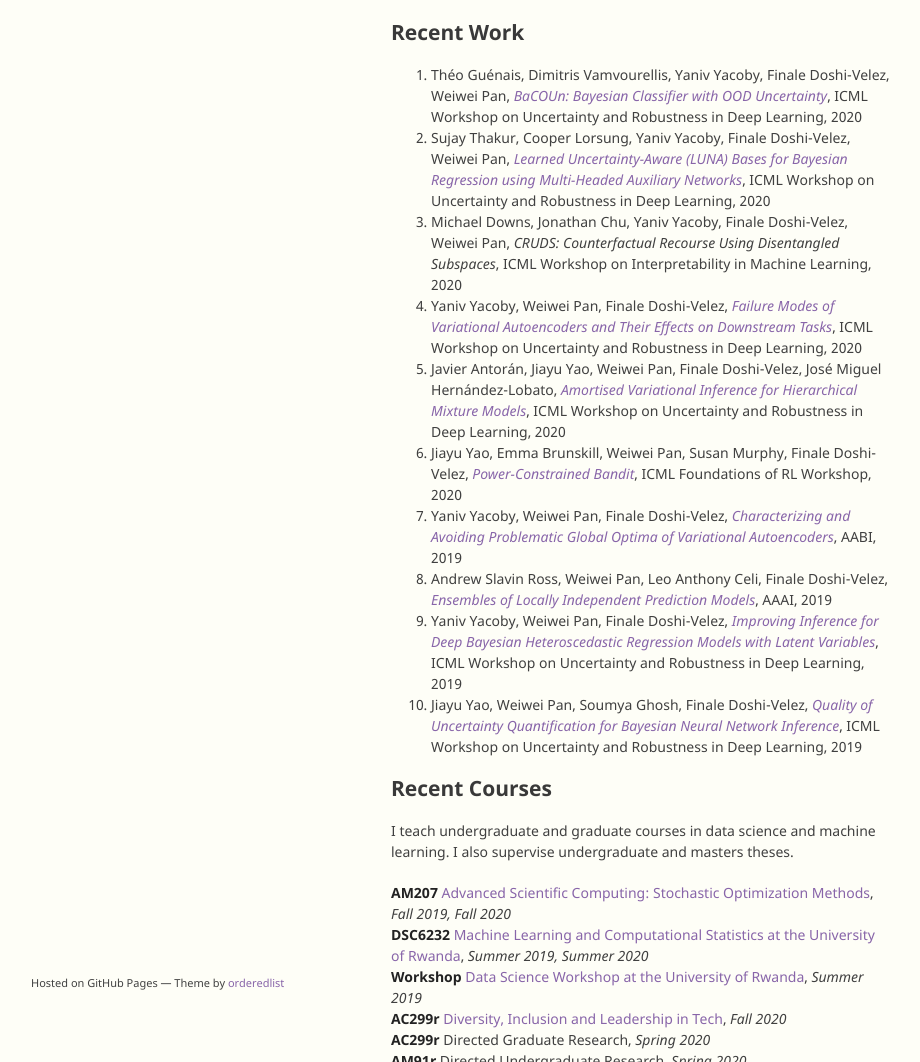
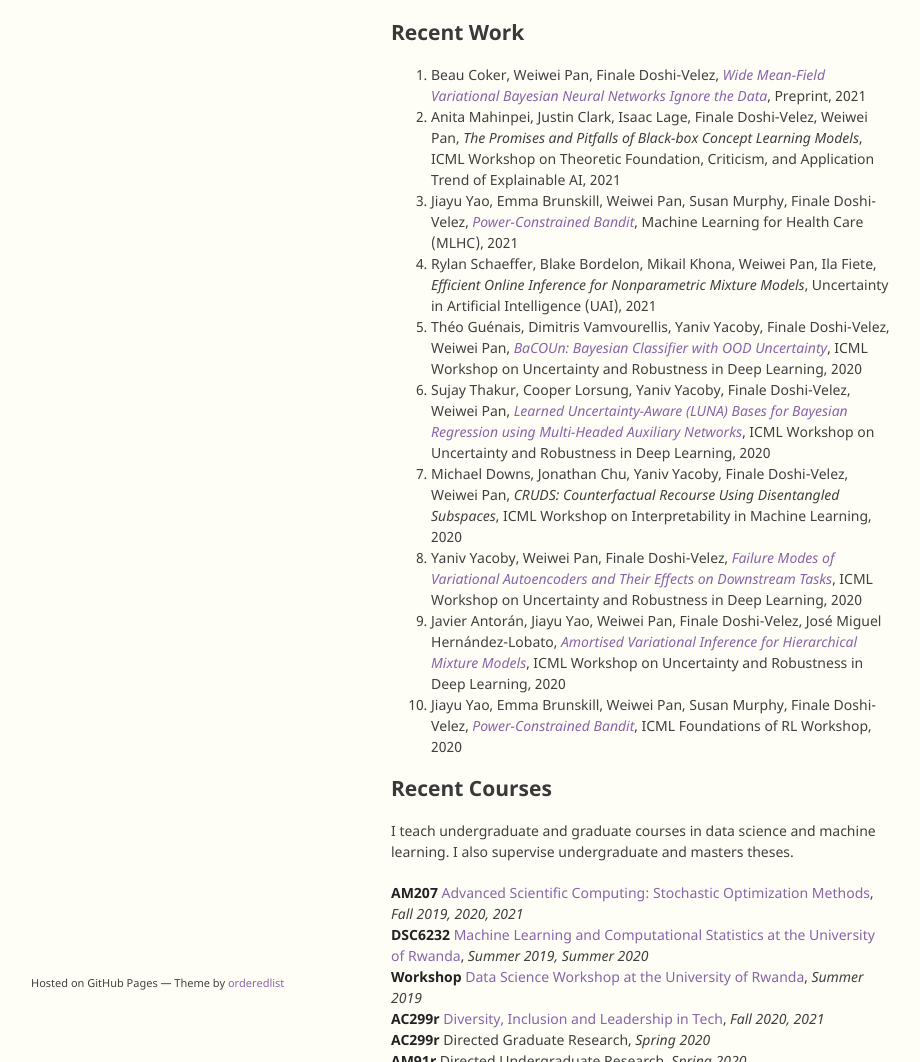
Before and after one commit to onefishy/old_webpage, a Jekyll site: the page built from index.md, in a window 1280 px wide and 1400 px high. Shown: the part 338-1400 px from the top of the window, without its empty margins (179-1099 px from the left). Built offline with Jekyll 4.4.1, drawn with Linux system fonts in a browser that asks for light colours; our own code applies the rules of GitHub Pages for plain Markdown files.

Commit message:
Update index.md

```diff
--- a/index.md
+++ b/index.md
@@ -6,25 +6,25 @@ In a former life, I did research in pure math (specifically algebraic topology)
 
 
 ## Recent Work
-1. Théo Guénais, Dimitris Vamvourellis, Yaniv Yacoby, Finale Doshi-Velez, Weiwei Pan, [*BaCOUn: Bayesian Classifier with OOD Uncertainty*](http://www.gatsby.ucl.ac.uk/~balaji/udl2020/accepted-papers/UDL2020-paper-085.pdf), ICML Workshop on Uncertainty and Robustness in Deep Learning, 2020
-2. Sujay Thakur, Cooper Lorsung, Yaniv Yacoby, Finale Doshi-Velez, Weiwei Pan, [*Learned Uncertainty-Aware (LUNA) Bases for Bayesian Regression using Multi-Headed Auxiliary Networks*](https://arxiv.org/abs/2006.11695), ICML Workshop on Uncertainty and Robustness in Deep Learning, 2020
-3. Michael Downs, Jonathan Chu, Yaniv Yacoby, Finale Doshi-Velez, Weiwei Pan, *CRUDS: Counterfactual Recourse Using Disentangled Subspaces*, ICML Workshop on Interpretability in Machine Learning, 2020
-4. Yaniv Yacoby, Weiwei Pan, Finale Doshi-Velez, [*Failure Modes of Variational Autoencoders and Their Effects on Downstream Tasks*](http://www.gatsby.ucl.ac.uk/~balaji/udl2020/accepted-papers/UDL2020-paper-056.pdf), ICML Workshop on Uncertainty and Robustness in Deep Learning, 2020
-6. Javier Antorán, Jiayu Yao, Weiwei Pan, Finale Doshi-Velez, José Miguel Hernández-Lobato, [*Amortised Variational Inference for Hierarchical Mixture Models*](http://www.gatsby.ucl.ac.uk/~balaji/udl2020/accepted-papers/UDL2020-paper-139.pdf), ICML Workshop on Uncertainty and Robustness in Deep Learning, 2020
-7. Jiayu Yao, Emma Brunskill, Weiwei Pan, Susan Murphy, Finale Doshi-Velez, [*Power-Constrained Bandit*](https://arxiv.org/pdf/2004.06230.pdf), ICML Foundations of RL Workshop, 2020
-9. Yaniv Yacoby, Weiwei Pan, Finale Doshi-Velez, [*Characterizing and Avoiding Problematic Global Optima of Variational Autoencoders*](http://proceedings.mlr.press/v118/yacoby20a/yacoby20a.pdf), AABI, 2019
-10. Andrew Slavin Ross, Weiwei Pan, Leo Anthony Celi, Finale Doshi-Velez, [*Ensembles of Locally Independent Prediction Models*](), AAAI, 2019
-11. Yaniv Yacoby, Weiwei Pan, Finale Doshi-Velez, [*Improving Inference for Deep Bayesian Heteroscedastic Regression Models with Latent Variables*](https://arxiv.org/pdf/1911.00569.pdf), ICML Workshop on Uncertainty and Robustness in Deep Learning, 2019
-12. Jiayu Yao, Weiwei Pan, Soumya Ghosh, Finale Doshi-Velez, [*Quality of Uncertainty Quantification for Bayesian Neural Network Inference*](https://arxiv.org/pdf/1906.09686.pdf), ICML Workshop on Uncertainty and Robustness in Deep Learning, 2019
+1. Beau Coker, Weiwei Pan, Finale Doshi-Velez, [*Wide Mean-Field Variational Bayesian Neural Networks Ignore the Data*](https://arxiv.org/pdf/2106.07052.pdf), Preprint, 2021
+2. Anita Mahinpei, Justin Clark, Isaac Lage, Finale Doshi-Velez, Weiwei Pan, *The Promises and Pitfalls of Black-box Concept Learning Models*, ICML Workshop on Theoretic Foundation, Criticism, and Application Trend of Explainable AI, 2021
+3. Jiayu Yao, Emma Brunskill, Weiwei Pan, Susan Murphy, Finale Doshi-Velez, [*Power-Constrained Bandit*](https://arxiv.org/pdf/2004.06230.pdf), Machine Learning for Health Care (MLHC), 2021
+4. Rylan Schaeffer, Blake Bordelon, Mikail Khona, Weiwei Pan, Ila Fiete, *Efficient Online Inference for Nonparametric Mixture Models*, Uncertainty in Artificial Intelligence (UAI), 2021
+5. Théo Guénais, Dimitris Vamvourellis, Yaniv Yacoby, Finale Doshi-Velez, Weiwei Pan, [*BaCOUn: Bayesian Classifier with OOD Uncertainty*](http://www.gatsby.ucl.ac.uk/~balaji/udl2020/accepted-papers/UDL2020-paper-085.pdf), ICML Workshop on Uncertainty and Robustness in Deep Learning, 2020
+6. Sujay Thakur, Cooper Lorsung, Yaniv Yacoby, Finale Doshi-Velez, Weiwei Pan, [*Learned Uncertainty-Aware (LUNA) Bases for Bayesian Regression using Multi-Headed Auxiliary Networks*](https://arxiv.org/abs/2006.11695), ICML Workshop on Uncertainty and Robustness in Deep Learning, 2020
+7. Michael Downs, Jonathan Chu, Yaniv Yacoby, Finale Doshi-Velez, Weiwei Pan, *CRUDS: Counterfactual Recourse Using Disentangled Subspaces*, ICML Workshop on Interpretability in Machine Learning, 2020
+8. Yaniv Yacoby, Weiwei Pan, Finale Doshi-Velez, [*Failure Modes of Variational Autoencoders and Their Effects on Downstream Tasks*](http://www.gatsby.ucl.ac.uk/~balaji/udl2020/accepted-papers/UDL2020-paper-056.pdf), ICML Workshop on Uncertainty and Robustness in Deep Learning, 2020
+9. Javier Antorán, Jiayu Yao, Weiwei Pan, Finale Doshi-Velez, José Miguel Hernández-Lobato, [*Amortised Variational Inference for Hierarchical Mixture Models*](http://www.gatsby.ucl.ac.uk/~balaji/udl2020/accepted-papers/UDL2020-paper-139.pdf), ICML Workshop on Uncertainty and Robustness in Deep Learning, 2020
+10. Jiayu Yao, Emma Brunskill, Weiwei Pan, Susan Murphy, Finale Doshi-Velez, [*Power-Constrained Bandit*](https://arxiv.org/pdf/2004.06230.pdf), ICML Foundations of RL Workshop, 2020
 
 
 ## Recent Courses
 I teach undergraduate and graduate courses in data science and machine learning. I also supervise undergraduate and masters theses.
 
-**AM207** [Advanced Scientific Computing: Stochastic Optimization Methods](https://onefishy.github.io/am207/), *Fall 2019, Fall 2020*<br>
+**AM207** [Advanced Scientific Computing: Stochastic Optimization Methods](https://onefishy.github.io/am207/), *Fall 2019, 2020, 2021*<br>
 **DSC6232** [Machine Learning and Computational Statistics at the University of Rwanda](https://onefishy.github.io/Rwanda-Data-Science/), *Summer 2019, Summer 2020*<br>
 **Workshop** [Data Science Workshop at the University of Rwanda](https://github.com/onefishy/rwanda_workshop), *Summer 2019*<br>
-**AC299r** [Diversity, Inclusion and Leadership in Tech](https://onefishy.github.io/DIL_in_tech/), *Fall 2020*<br>
+**AC299r** [Diversity, Inclusion and Leadership in Tech](https://onefishy.github.io/DIL_in_tech/), *Fall 2020, 2021*<br>
 **AC299r** Directed Graduate Research, *Spring 2020*<br>
 **AM91r** Directed Undergraduate Research, *Spring 2020*
 
```
